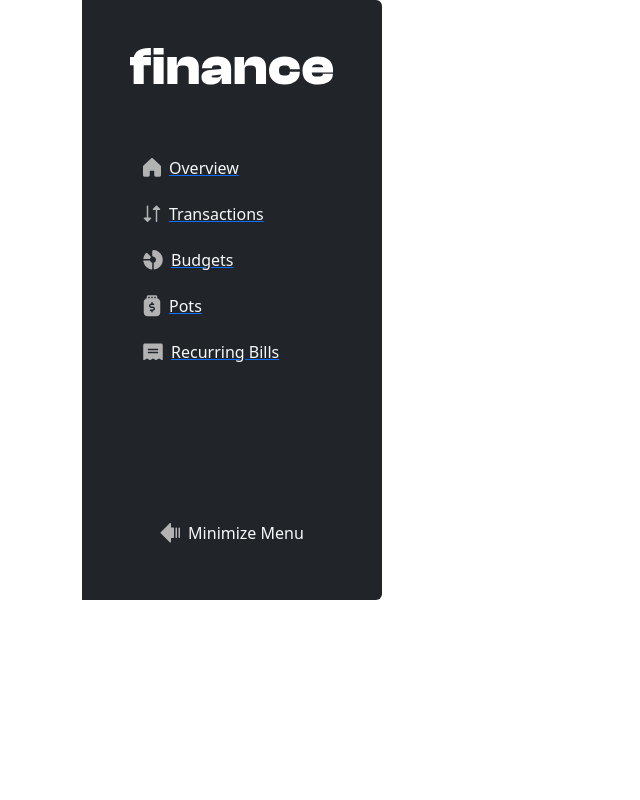
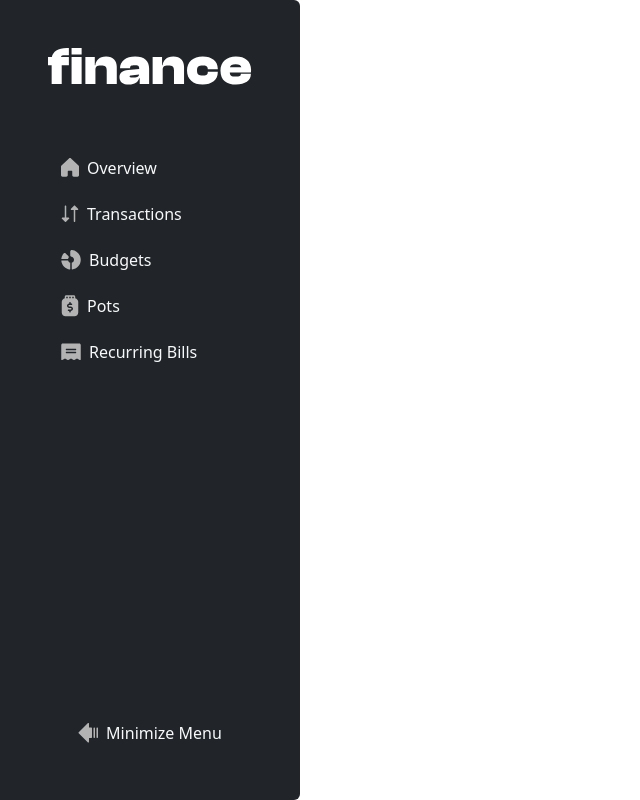
Before and after one commit to abdalsimam1-sketch/personal-finance-app, a React (Vite) app: page / in a window 1280 px wide. Shown: the whole page, without its empty margins (0-640 px from the left). Built offline with nearby package versions, Linux system fonts and the light colour scheme.

Commit message:
chore :flush the side bar to the left and made it 100vh in height

```diff
--- a/src/components/Layout/Layout.jsx
+++ b/src/components/Layout/Layout.jsx
@@ -7,7 +7,7 @@ export const Layout = () => {
   };
 
   return (
-    <main className="container">
+    <main className="">
       <section>
         <Sidebar menuIsOpen={menuIsOpen} toggleMenu={toggleMenu}></Sidebar>
       </section>
--- a/src/components/Layout/Sidebar.jsx
+++ b/src/components/Layout/Sidebar.jsx
@@ -5,10 +5,9 @@ import { sidebar } from "../../data/SideBarData";
 import { Link } from "react-router-dom";
 export const Sidebar = ({ menuIsOpen, toggleMenu }) => {
   return (
-    <main>
     <section
-        className={` bg-dark  rounded-end ${menuIsOpen ? "p-5" : "p-3"} d-flex flex-column justify-content-between `}
-        style={{ height: "600px", width: menuIsOpen ? "300px" : "88px" }}
+      className={` bg-dark  rounded-end ${menuIsOpen ? "p-5" : "p-3"} d-flex flex-column justify-content-between min-vh-100 sidebar-container`}
+      style={{ width: menuIsOpen ? "300px" : "88px" }}
     >
       <div
         className={`d-flex flex-column gap-5 ${!menuIsOpen ? "align-items-center" : ""}`}
@@ -21,7 +20,7 @@ export const Sidebar = ({ menuIsOpen, toggleMenu }) => {
         <div className="nav-links d-flex flex-column gap-2">
           {sidebar.map((item, index) => (
             <div key={index}>
-                <Link to={item.path}>
+              <Link to={item.path} className="text-decoration-none">
                 <div className="d-flex align-items-center gap-2 btn">
                   <img src={item.icon} alt="" />
                   {menuIsOpen && (
@@ -41,6 +40,5 @@ export const Sidebar = ({ menuIsOpen, toggleMenu }) => {
         {menuIsOpen && <span className="text-light">Minimize Menu</span>}
       </div>
     </section>
-    </main>
   );
 };
```
Lines whose indentation alone changed are shown as unchanged.
